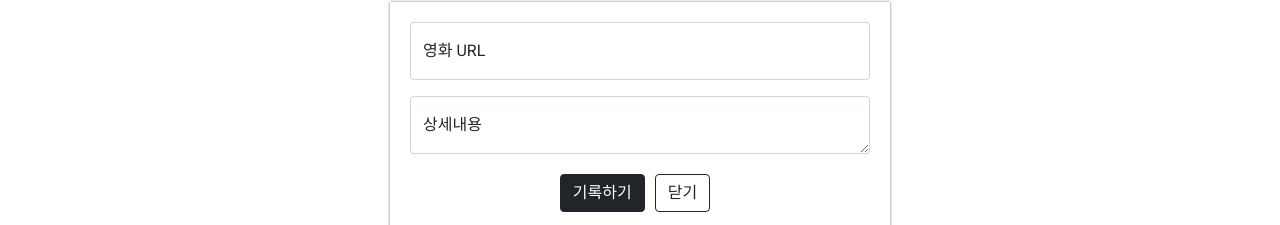
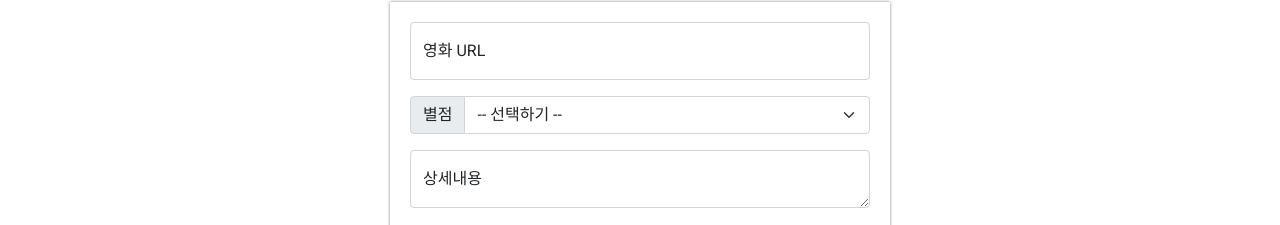
Before and after one commit to AidanMinooki/sp_py, a plain HTML site: page index.html in a window 1280 px wide. Shown: the part 268-493 px from the top of the page. Drawn offline with nearby package versions, Linux system fonts and the light colour scheme.

Commit message:
Update index.html

```diff
--- a/index.html
+++ b/index.html
@@ -95,6 +95,17 @@
             <input type="email" class="form-control" id="floatingInput" placeholder="name@example.com">
             <label for="floatingInput">영화 URL</label>
         </div>
+        <div class="input-group mb-3">
+            <label class="input-group-text" for="inputGroupSelect01">별점</label>
+            <select class="form-select" id="inputGroupSelect01">
+              <option selected>-- 선택하기 --</option>
+              <option value="1">⭐</option>
+              <option value="2">⭐⭐</option>
+              <option value="3">⭐⭐⭐</option>
+              <option value="4">⭐⭐⭐⭐</option>
+              <option value="5">⭐⭐⭐⭐⭐</option>
+            </select>
+          </div>
         <div class="form-floating">
             <textarea class="form-control" placeholder="Leave a comment here" id="floatingTextarea"></textarea>
             <label for="floatingTextarea">상세내용</label>
```
